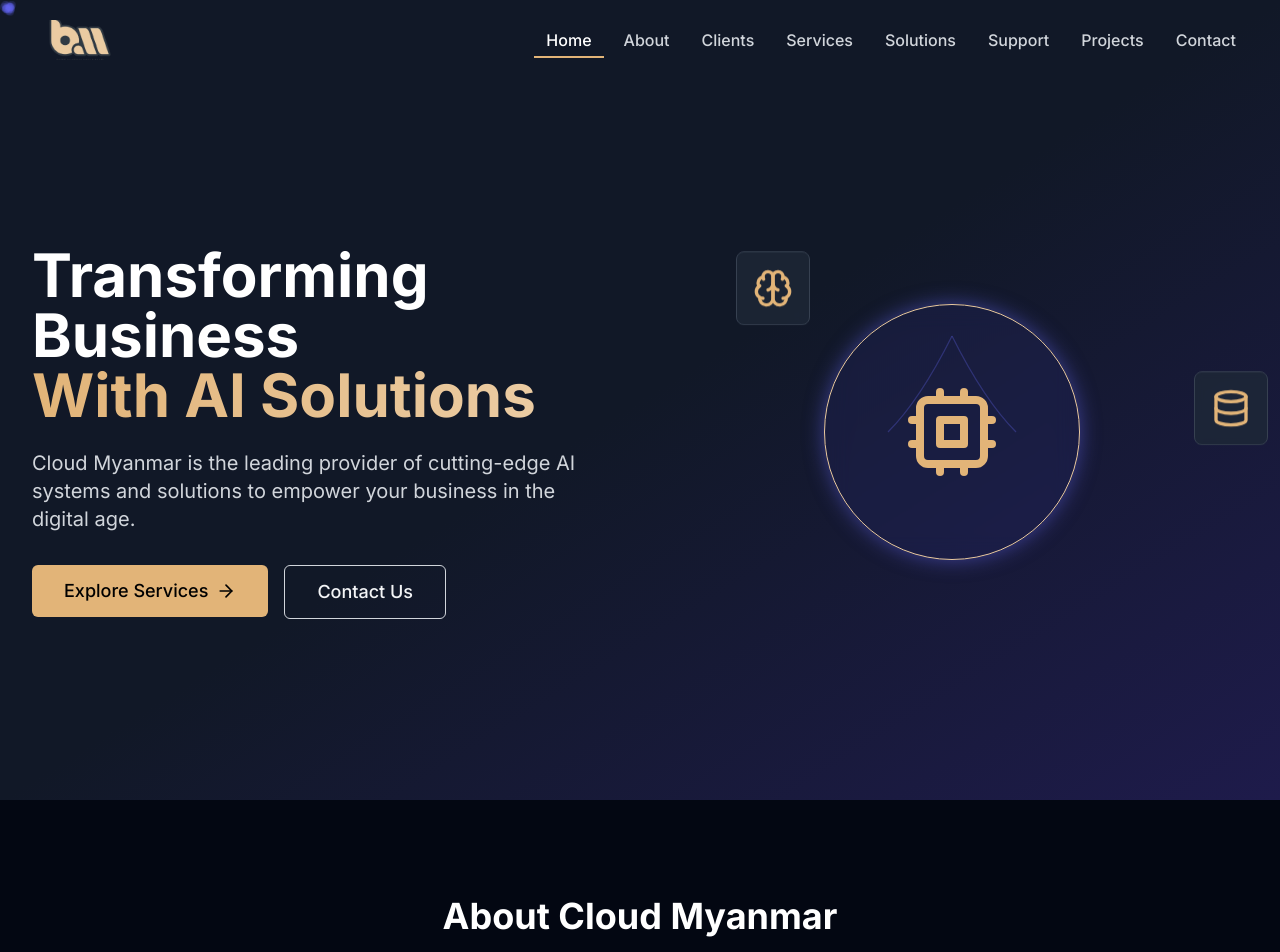
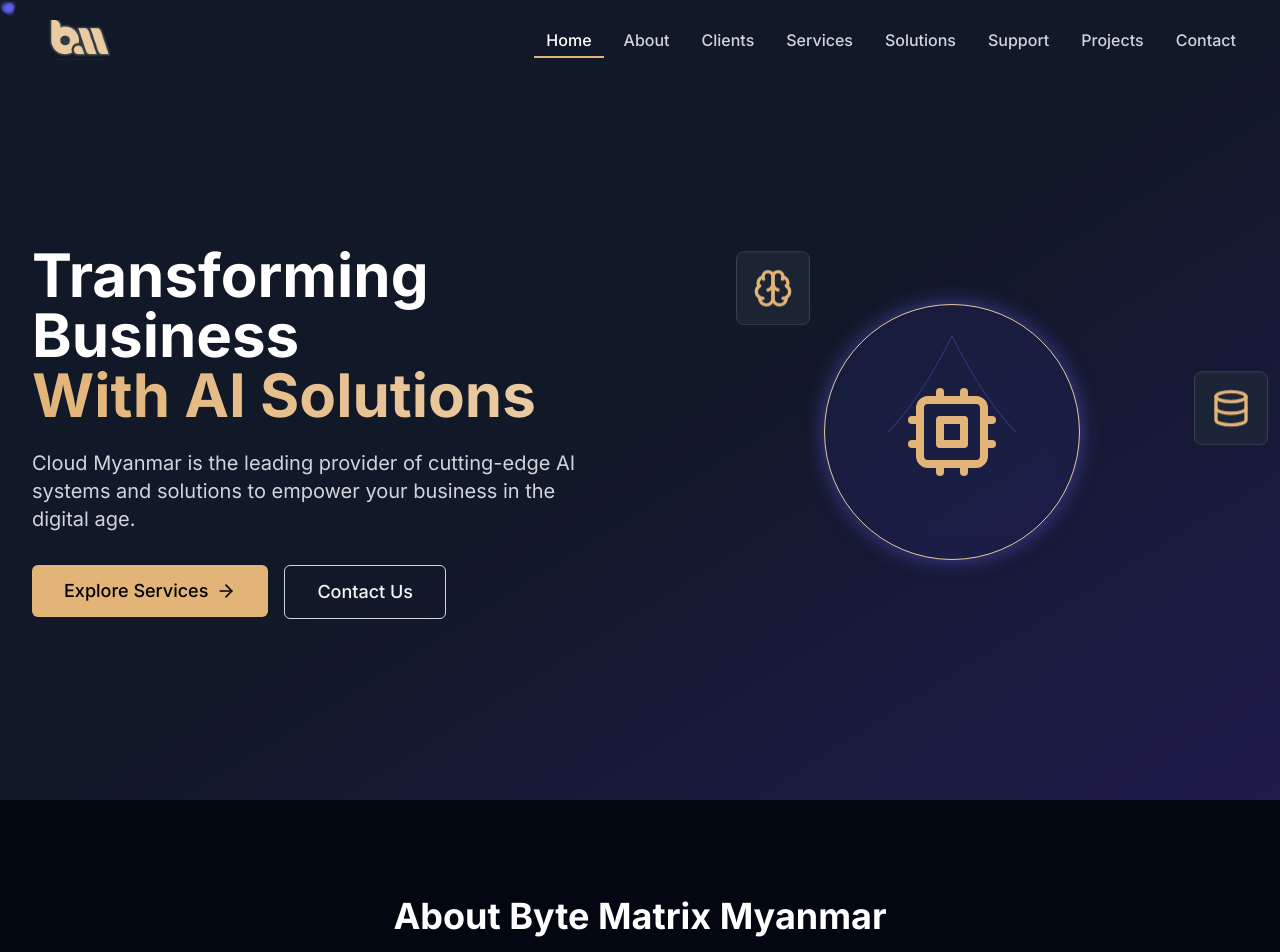
Before and after one commit to ayezinhtun/cloudmyanmar, a React (Vite) app: page / in a window 1280 px wide. Shown: the top 952 px of the page. Built offline with nearby package versions, Linux system fonts and the light colour scheme.

Commit message:
update in dev

```diff
--- a/src/pages/Home.tsx
+++ b/src/pages/Home.tsx
@@ -118,7 +118,7 @@
 
       {/* About Section */}
       <Section
-        title="About Cloud Myanmar"
+        title="About Byte Matrix Myanmar"
         subtitle="We're a team of AI specialists dedicated to creating innovative solutions that drive digital transformation."
         centered
         className="bg-gray-950"
```
